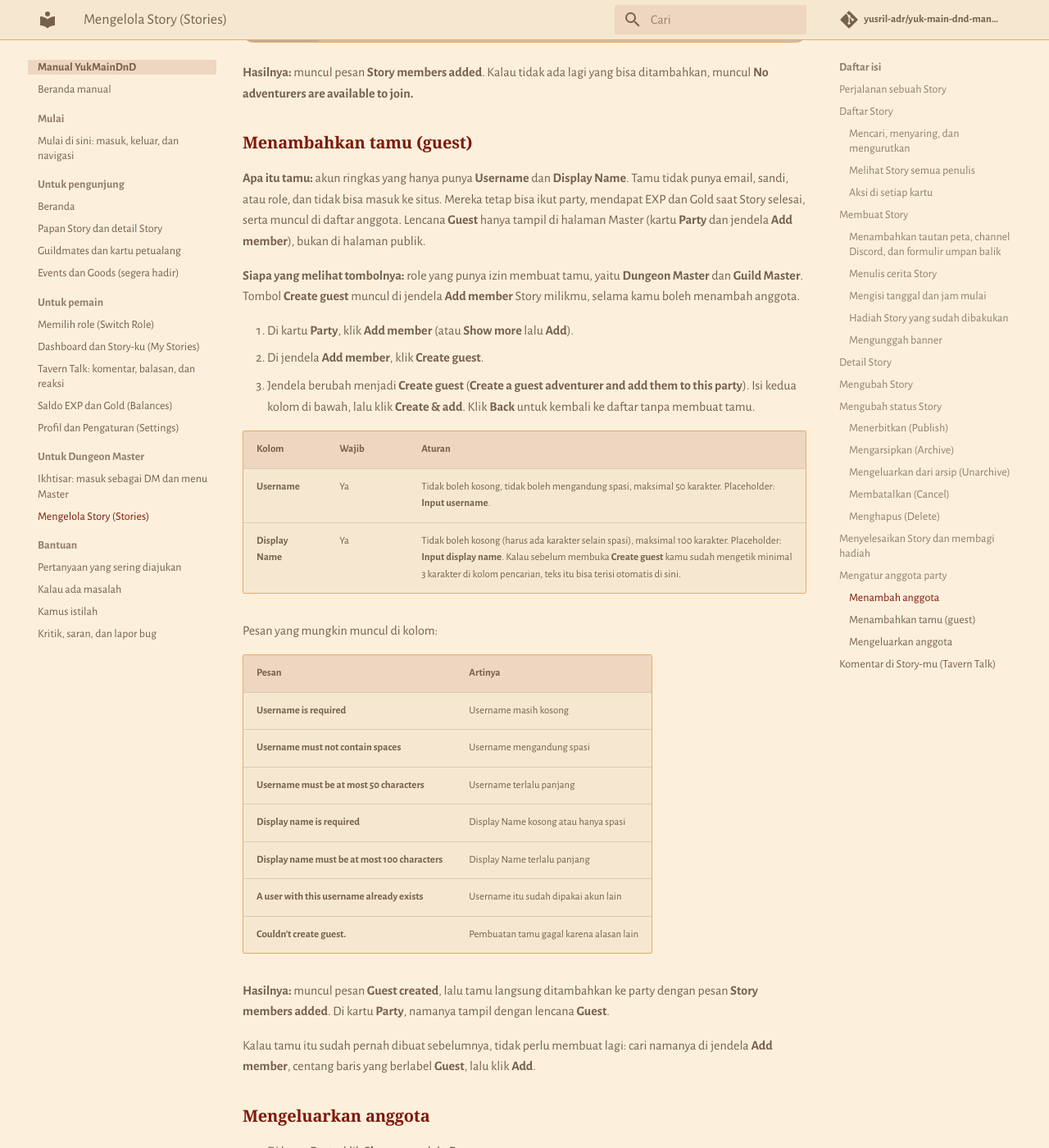
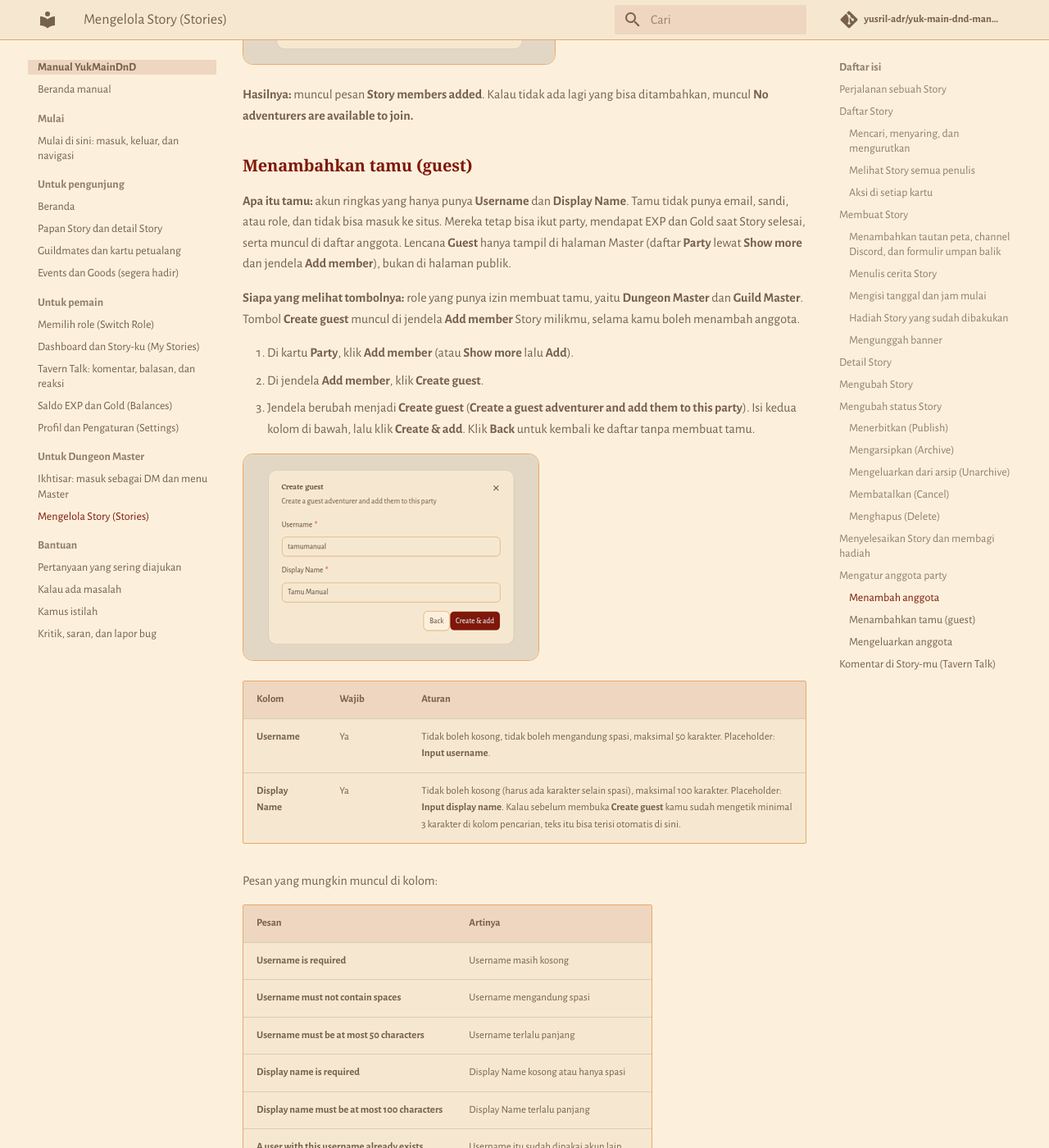
Before and after one commit to yusril-adr/yuk-main-dnd-manual, an MkDocs documentation site: the page built from docs/dungeon-master/story.md, in a window 1280 px wide and 1400 px high, scrolled down 15880 px. Shown: the whole window at 82% size. Built offline with MkDocs 1.6.1 and Material for MkDocs 9.7.7, drawn with Linux system fonts in a browser that asks for light colours; some web fonts are replaced; comment, search, counter and statistics services are not loaded; some of the changed text lies outside the part shown.

Commit message:
Add guest user screenshots

```diff
--- a/docs/dungeon-master/story.md
+++ b/docs/dungeon-master/story.md
@@ -299,19 +299,21 @@ Petualang yang sudah ada di party tidak muncul di daftar. Namamu sendiri juga ad
 
 Kalau petualang yang kamu cari belum punya akun, kamu bisa membuat tamu baru lewat **Create guest**. Lihat [Menambahkan tamu (guest)](#menambahkan-tamu-guest).
 
-![Jendela Add member dengan kolom pencarian, daftar petualang yang bisa dicentang, serta tombol Cancel dan Add](../images/dm-stories-members-1.png)
+![Jendela Add member dengan kolom pencarian, tombol Create guest, daftar petualang yang bisa dicentang, serta tombol Cancel dan Add](../images/dm-stories-guest-1.png)
 
 **Hasilnya:** muncul pesan **Story members added**. Kalau tidak ada lagi yang bisa ditambahkan, muncul **No adventurers are available to join.**
 
 ### Menambahkan tamu (guest)
 
-**Apa itu tamu:** akun ringkas yang hanya punya **Username** dan **Display Name**. Tamu tidak punya email, sandi, atau role, dan tidak bisa masuk ke situs. Mereka tetap bisa ikut party, mendapat EXP dan Gold saat Story selesai, serta muncul di daftar anggota. Lencana **Guest** hanya tampil di halaman Master (kartu **Party** dan jendela **Add member**), bukan di halaman publik.
+**Apa itu tamu:** akun ringkas yang hanya punya **Username** dan **Display Name**. Tamu tidak punya email, sandi, atau role, dan tidak bisa masuk ke situs. Mereka tetap bisa ikut party, mendapat EXP dan Gold saat Story selesai, serta muncul di daftar anggota. Lencana **Guest** hanya tampil di halaman Master (daftar **Party** lewat **Show more** dan jendela **Add member**), bukan di halaman publik.
 
 **Siapa yang melihat tombolnya:** role yang punya izin membuat tamu, yaitu **Dungeon Master** dan **Guild Master**. Tombol **Create guest** muncul di jendela **Add member** Story milikmu, selama kamu boleh menambah anggota.
 
 1. Di kartu **Party**, klik **Add member** (atau **Show more** lalu **Add**).
 2. Di jendela **Add member**, klik **Create guest**.
 3. Jendela berubah menjadi **Create guest** (**Create a guest adventurer and add them to this party**). Isi kedua kolom di bawah, lalu klik **Create & add**. Klik **Back** untuk kembali ke daftar tanpa membuat tamu.
+
+![Jendela Create guest berisi kolom Username dan Display Name yang sudah diisi, serta tombol Back dan Create & add](../images/dm-stories-guest-2.png)
 
 | Kolom | Wajib | Aturan |
 | --- | --- | --- |
@@ -330,7 +332,9 @@ Pesan yang mungkin muncul di kolom:
 | **A user with this username already exists** | Username itu sudah dipakai akun lain |
 | **Couldn't create guest.** | Pembuatan tamu gagal karena alasan lain |
 
-**Hasilnya:** muncul pesan **Guest created**, lalu tamu langsung ditambahkan ke party dengan pesan **Story members added**. Di kartu **Party**, namanya tampil dengan lencana **Guest**.
+**Hasilnya:** muncul pesan **Guest created**, lalu tamu langsung ditambahkan ke party dengan pesan **Story members added**. Tamu tampil di kartu **Party**. Klik **Show more** untuk melihat namanya bersama lencana **Guest**.
+
+![Jendela Party berisi Tamu Manual dengan lencana Guest](../images/dm-stories-guest-3.png)
 
 Kalau tamu itu sudah pernah dibuat sebelumnya, tidak perlu membuat lagi: cari namanya di jendela **Add member**, centang baris yang berlabel **Guest**, lalu klik **Add**.
 
```
Also changed, not shown: docs/images/dm-stories-guest-1.png (added), docs/images/dm-stories-guest-2.png (added), docs/images/dm-stories-guest-3.png (added), docs/images/dm-stories-members-1.png (deleted).
